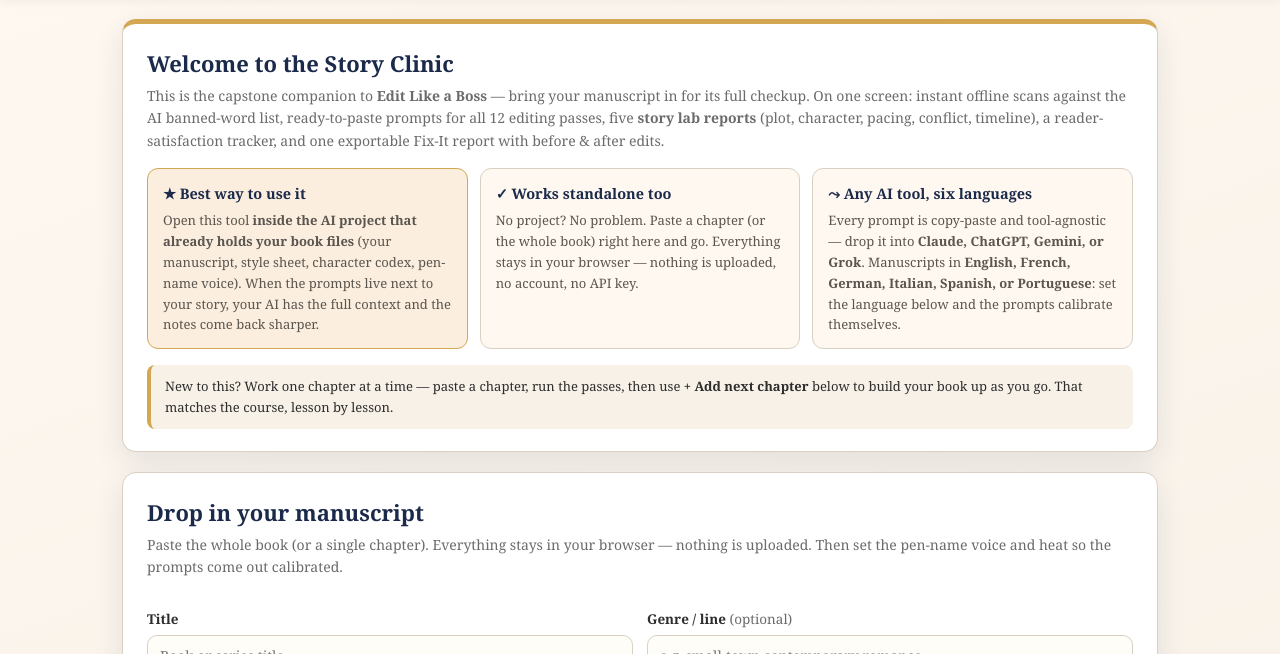
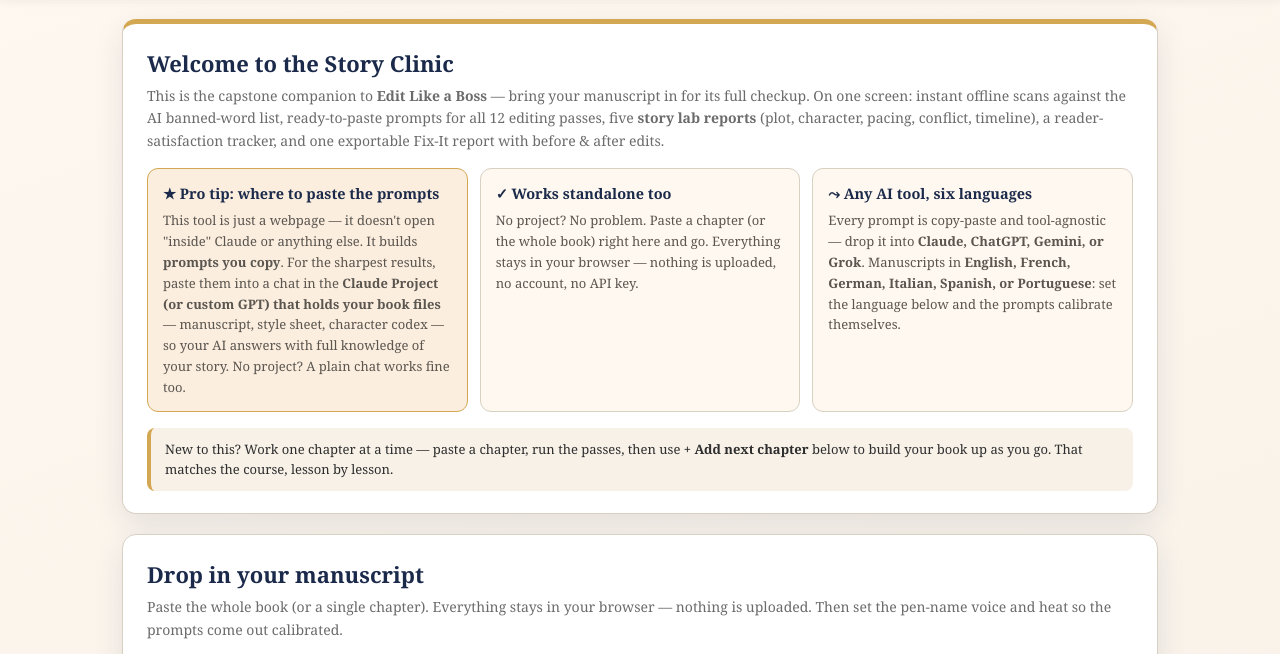
Before and after one commit to CPH-Jessica/tip-marketing-worksheets, a plain HTML site: page edit-like-a-boss/manuscript-editing-cockpit.html in a window 1280 px wide. Shown: the part 109-763 px from the top of the page. Drawn offline with Linux system fonts and the light colour scheme.

Commit message:
﻿Clarify the "use it inside your project" card (student confusion)
Students read "open this tool inside the AI project" as the webpage
having to open inside their Claude Project. Rewritten in both clinics
and the preview: the tool is just a webpage that builds prompts you
copy; paste those prompts into a chat in the Claude Project that holds
your book files for full-context results, or any plain chat.

Co-Authored-By: Claude Fable 5 <noreply@anthropic.com>

```diff
--- a/edit-like-a-boss/manuscript-editing-cockpit.html
+++ b/edit-like-a-boss/manuscript-editing-cockpit.html
@@ -213,8 +213,8 @@
         <p class="sub">This is the capstone companion to <b>Edit Like a Boss</b> — bring your manuscript in for its full checkup. On one screen: instant offline scans against the AI banned-word list, ready-to-paste prompts for all 12 editing passes, five <b>story lab reports</b> (plot, character, pacing, conflict, timeline), a reader-satisfaction tracker, and one exportable Fix-It report with before &amp; after edits.</p>
         <div class="howto">
           <div class="howto-card best">
-            <div class="hk">★ Best way to use it</div>
-            <p>Open this tool <b>inside the AI project that already holds your book files</b> (your manuscript, style sheet, character codex, pen-name voice). When the prompts live next to your story, your AI has the full context and the notes come back sharper.</p>
+            <div class="hk">★ Pro tip: where to paste the prompts</div>
+            <p>This tool is just a webpage — it doesn't open "inside" Claude or anything else. It builds <b>prompts you copy</b>. For the sharpest results, paste them into a chat in the <b>Claude Project (or custom GPT) that holds your book files</b> — manuscript, style sheet, character codex — so your AI answers with full knowledge of your story. No project? A plain chat works fine too.</p>
           </div>
           <div class="howto-card">
             <div class="hk">✓ Works standalone too</div>
```
Also changed, not shown: edit-like-a-boss/story-clinic-preview.html (+2 -2 lines), edit-like-a-boss/story-clinic-sff-mystery.html (+2 -2 lines).
